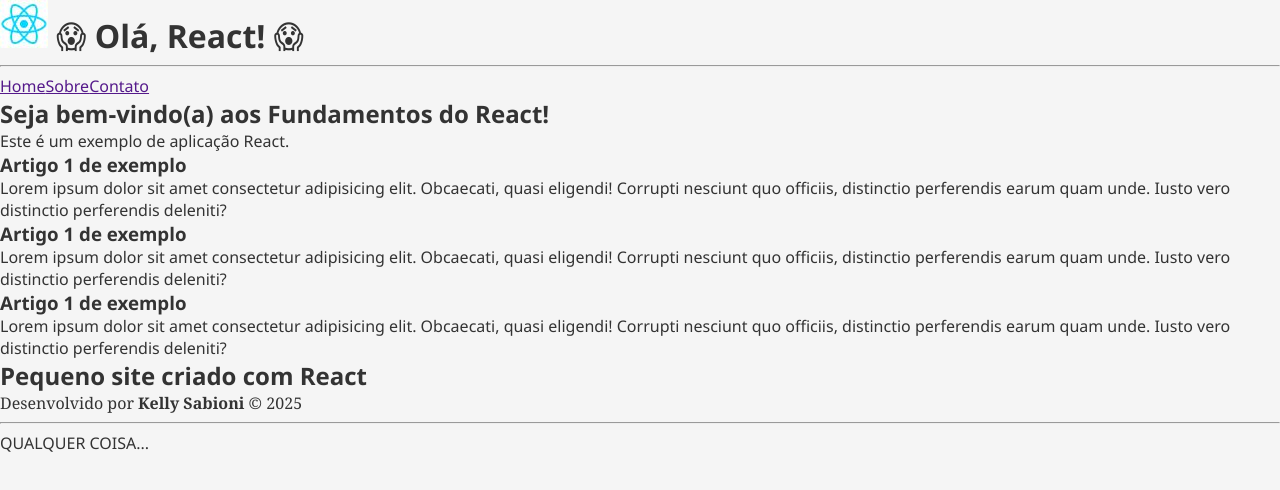
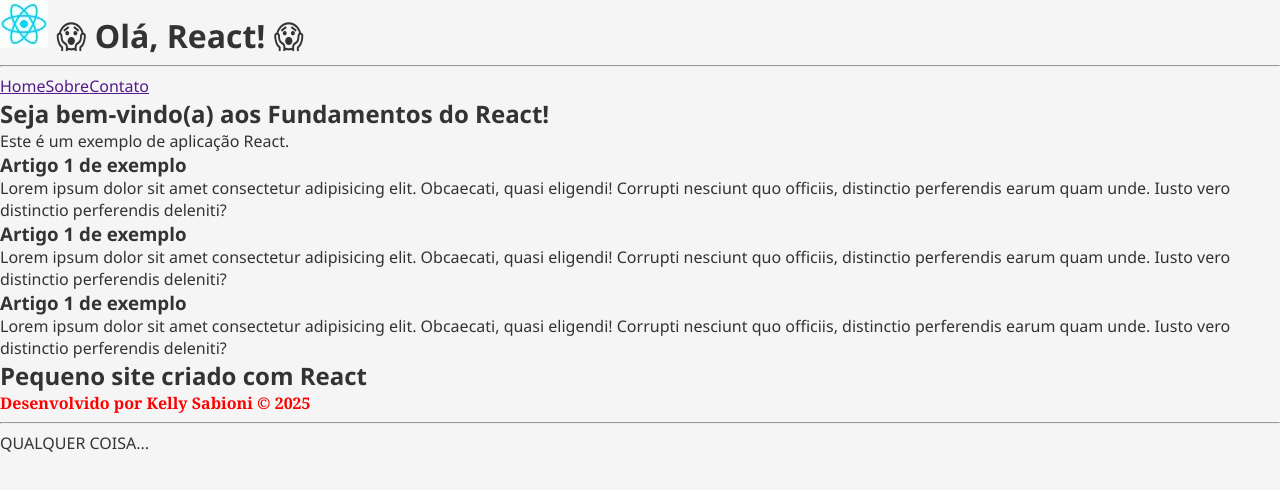
Before and after one commit to kellysabioni/react-fundamentos, a React (Vite) app: page / in a window 1280 px wide. Shown: the top 490 px of the page. Built offline with nearby package versions, Linux system fonts and the light colour scheme.

Commit message:
Cria com css in js

```diff
--- a/src/componentes/Footer.tsx
+++ b/src/componentes/Footer.tsx
@@ -3,12 +3,12 @@ export default function Footer() {
     <>
       <footer>
         <h2>Pequeno site criado com React </h2>
-        <p>
+        <p style={({ color: "red" , fontWeight: "bold" })}>
           Desenvolvido por <b>Kelly Sabioni</b> &copy; 2025{" "}
         </p>
       </footer>
       <hr />
-      <p className="outro-texto" >Qualquer coisa...</p>
+      <p className="outro-texto">Qualquer coisa...</p>
     </>
   );
 }
```
